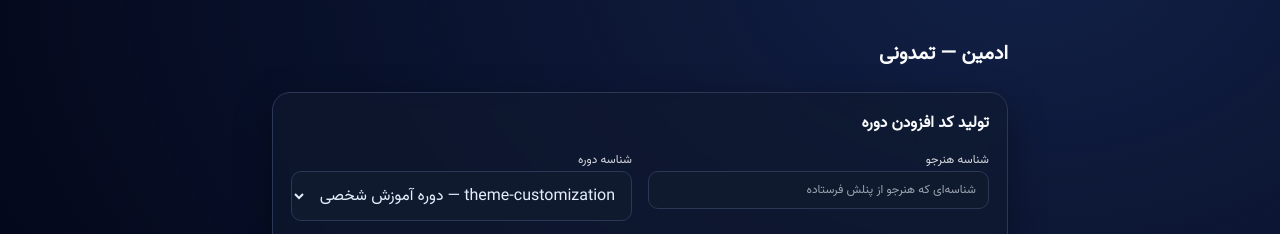
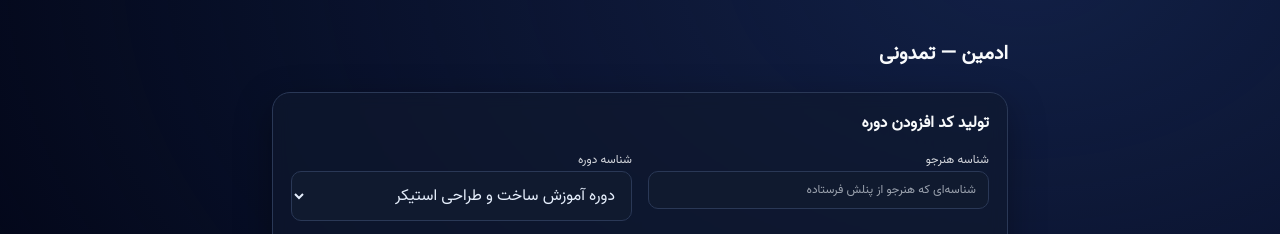
Before and after one commit to ehsan-hashemi/temdony, a plain HTML site: page admin.html in a window 1280 px wide. Shown: the top 234 px of the page. Drawn offline with nearby package versions, Linux system fonts and the light colour scheme; a web font is replaced by a local one.

Commit message:
Update admin.html

```diff
--- a/admin.html
+++ b/admin.html
@@ -22,8 +22,7 @@
         <div>
           <label class="label">شناسه دوره</label>
           <select id="courseId" class="input">
-            <option value="theme-customization">theme-customization — دوره آموزش شخصی‌سازی تم</option>
-            <option value="theme-customization2">theme-customization2 — دوره آموزش شخصی‌سازی تم</option>
+            <option value="sgtmarket_stickercoure">دوره آموزش ساخت و طراحی استیکر</option>
           </select>
         </div>
       </div>
```
